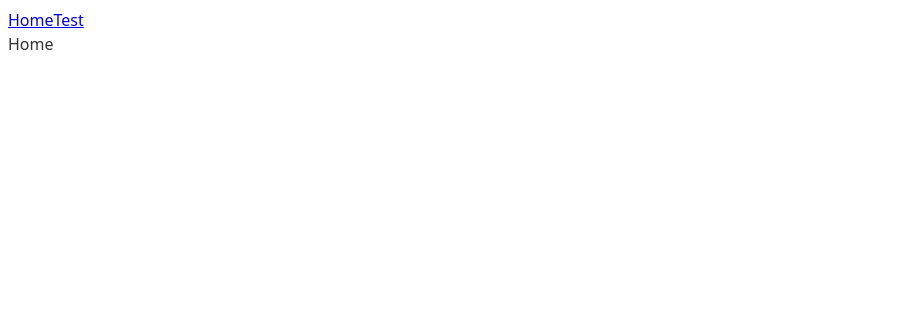
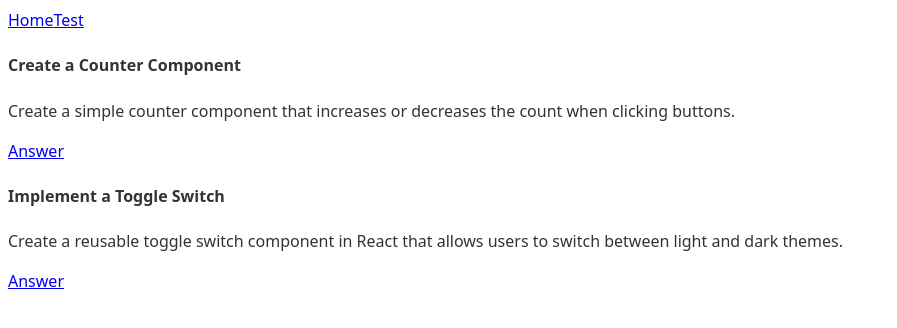
Before and after one commit to siddhiair/frontend-drills, a React (Vite) app: page / in a window 1280 px wide. Shown: the top 328 px of the page, without its empty margins (0-897 px from the left). Built offline with nearby package versions, Linux system fonts and the light colour scheme.

Commit message:
set up dynamic challenge routing

```diff
--- a/src/App.tsx
+++ b/src/App.tsx
@@ -3,6 +3,7 @@ import { BrowserRouter as Router, Routes, Route } from "react-router-dom";
 import Test from "./Test";
 import { Header } from "./components/header";
 import { Home } from "./pages/homepage";
+import Challenge from "./components/challenge";
 
 function App() {
   const RoutesSetup = () => {
@@ -10,6 +11,7 @@ function App() {
       <Routes>
         <Route path="/" element={<Home />} />
         <Route path="/test" element={<Test />} />
+        <Route path="/challenge/:slug" element={<Challenge />} />
       </Routes>
     );
   };
--- /dev/null
+++ b/src/challenges/CounterComponent.tsx
@@ -0,0 +1,5 @@
+const CounterComponent = () => {
+  return <div>CounterComponent</div>;
+};
+
+export default CounterComponent;
--- /dev/null
+++ b/src/challenges/config.ts
@@ -0,0 +1,21 @@
+import React from "react";
+import type { Challenge } from "../types";
+
+export const challenges: Challenge[] = [
+  {
+    id: 1,
+    title: "Create a Counter Component",
+    description:
+      "Create a simple counter component that increases or decreases the count when clicking buttons.",
+    slug: "create-a-counter-component",
+    component: React.lazy(() => import("./CounterComponent")),
+  },
+  {
+    id: 2,
+    title: "Implement a Toggle Switch",
+    description:
+      "Create a reusable toggle switch component in React that allows users to switch between light and dark themes.",
+    slug: "implement-a-toggle-switch",
+    component: React.lazy(() => import("./CounterComponent")),
+  },
+];
--- /dev/null
+++ b/src/components/card/Card.tsx
@@ -0,0 +1,21 @@
+import { Link } from "react-router-dom";
+import type { Challenge } from "../../types";
+
+const Card = ({ result }: { result: Challenge }) => {
+  const { title, description, slug } = result;
+  return (
+    <div className="card">
+      <h4 className="card--title">{title}</h4>
+      <p className="card--desc">{description}</p>
+      <Link
+        className="card--link"
+        to={`/challenge/${slug}`}
+        aria-label="View Solution"
+      >
+        Answer
+      </Link>
+    </div>
+  );
+};
+
+export default Card;
--- /dev/null
+++ b/src/components/challenge/index.tsx
@@ -0,0 +1,20 @@
+import { useParams } from "react-router-dom";
+import { challenges } from "../../challenges/config";
+import { Suspense } from "react";
+
+const Challenge = () => {
+  const { slug } = useParams();
+  const challengeDetails = challenges.find((item) => item.slug === slug);
+
+  if (!challengeDetails) return "No Challenge found";
+
+  const ComponentToLoad = challengeDetails.component;
+
+  return (
+    <Suspense fallback={"Loading"}>
+      <ComponentToLoad />
+    </Suspense>
+  );
+};
+
+export default Challenge;
--- a/src/pages/homepage/Home.tsx
+++ b/src/pages/homepage/Home.tsx
@@ -1,5 +1,14 @@
+import Card from "../../components/card/Card";
+import { challenges } from "../../challenges/config";
+
 const Home = () => {
-  return <div>Home</div>;
+  return (
+    <div className="wrapper">
+      {challenges.map((item) => (
+        <Card result={item} />
+      ))}
+    </div>
+  );
 };
 
 export default Home;
--- /dev/null
+++ b/src/types/index.ts
@@ -0,0 +1,9 @@
+import type { JSX } from "react";
+
+export type Challenge = {
+  id: number;
+  title: string;
+  description: string;
+  slug: string;
+  component: React.LazyExoticComponent<() => JSX.Element>;
+};
```
Also changed, not shown: src/components/card/index.tsx (added).
